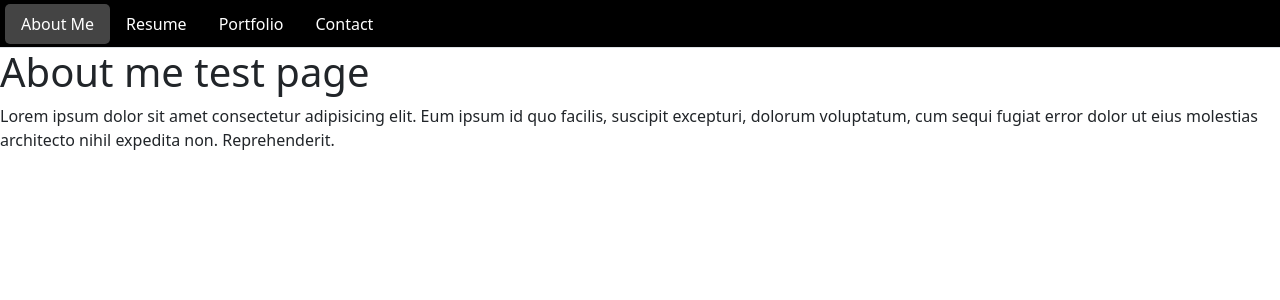
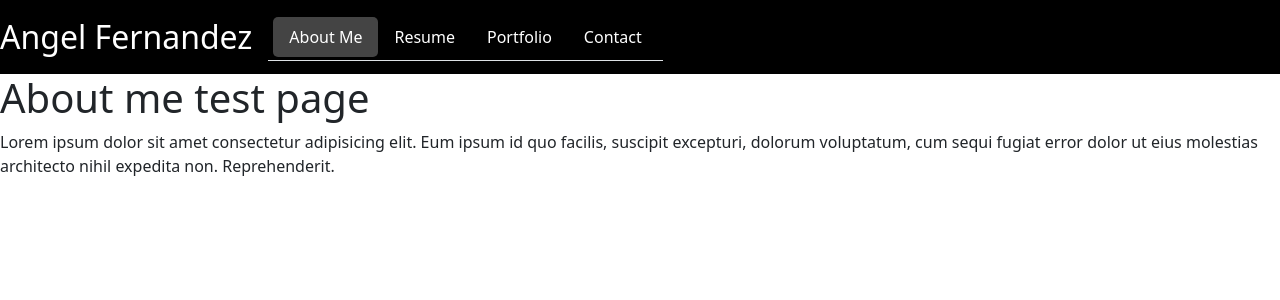
Before and after one commit to b3hold23/portfolio, a React (Vite) app: page / in a window 1280 px wide. Shown: the top 300 px of the page. Built offline with nearby package versions, Linux system fonts and the light colour scheme.

Commit message:
added name to nav bar

```diff
--- a/src/components/NavTabs.css
+++ b/src/components/NavTabs.css
@@ -1,23 +1,30 @@
+.navbar-brand {
+    font-size: 2rem; /* Adjust the size as needed */
+    color: #fff;
+}
 
-/* NavTabs.css */
+.bg-black {
+    background-color: #000 !important;
+}
+
 .nav-tabs {
-    background-color: #000; /* Black background for the navbar */
-    border-radius: 0; /* No rounded edges for the top of the navbar */
-    padding: 5px; /* Optional padding for better spacing */
-    margin-top: -1px; /* Compensates for border appearance if necessary */
+    background-color: #000;
+    border-radius: 0;
+    padding: 5px;
+    margin-top: -1px;
 }
 
 .nav-tabs .nav-item {
-    margin-bottom: -1px; /* Adjust spacing to ensure no border lines between items */
+    margin-bottom: -1px;
 }
 
 .nav-tabs .nav-link {
-    color: #fff; /* White text for nav links */
-    border: none; /* Remove default borders */
-    border-radius: 5px; /* Rounded edges for the nav links */
+    color: #fff;
+    border: none;
+    border-radius: 5px;
 }
 
 .nav-tabs .nav-link.active {
-    background-color: #444; /* Darker background for the active link */
-    color: #fff; /* Keep text white for the active link */
+    background-color: #444;
+    color: #fff;
 }
--- a/src/components/NavTabs.jsx
+++ b/src/components/NavTabs.jsx
@@ -2,7 +2,9 @@ import React from 'react';
 
 function NavTabs({ currentPage, handlePageChange }) {
     return (
-        <ul className="nav nav-tabs">
+        <nav className="navbar navbar-expand-lg navbar-dark bg-black">
+            <a className="navbar-brand" href="#">Angel Fernandez</a>
+            <ul className="nav nav-tabs ml-auto">
                 <li className="nav-item">
                     <a href="#AboutMe" onClick={() => handlePageChange('AboutMe')} className={currentPage === 'AboutMe' ? 'nav-link active' : 'nav-link'}>About Me</a>
                 </li>
@@ -18,8 +20,8 @@ function NavTabs({ currentPage, handlePageChange }) {
                 <li className="nav-item">
                     <a href="#Contact" onClick={() => handlePageChange('Contact')} className={currentPage === 'Contact' ? 'nav-link active' : 'nav-link'}>Contact</a>
                 </li>
-
             </ul>
+        </nav>
     );
 }
 
```
Lines whose indentation alone changed are shown as unchanged.
